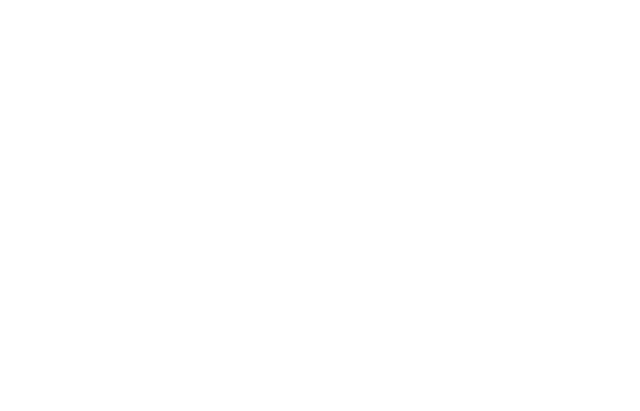
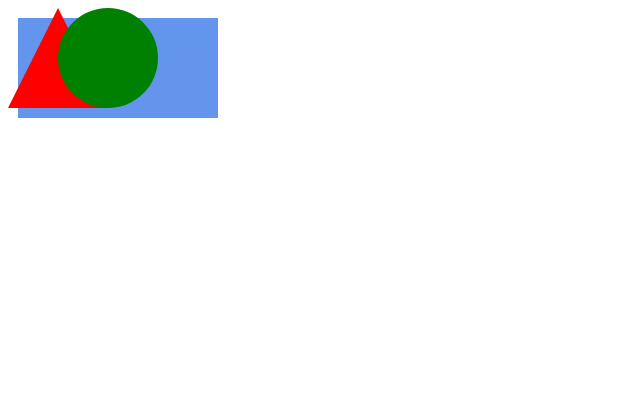
Before and after one commit to caperaven/crs-graphics-old, a website with bundled scripts: page index.html in a window 1280 px wide. Shown: the whole page, without its empty margins (0-640 px from the left). Built offline with nearby package versions, Linux system fonts and the light colour scheme.

Commit message:
graphics basics

```diff
--- a/index.html
+++ b/index.html
@@ -7,7 +7,32 @@
     <meta http-equiv="X-UA-Compatible" content="ie=edge">
     <title>Document</title>
 </head>
+<style>
+    crs-graphics {
+        display: block;
+        width: 600px;
+        height:  400px;
+    }
+
+    crs-graphics canvas {
+        width: 100%;
+        height: 100%;
+    }
+</style>
 <body>
+    <crs-graphics></crs-graphics>
 
+    <script type="module" src="src/index.js"></script>
+
+    <script type="module">
+        const graph = document.querySelector("crs-graphics");
+
+        graph.addEventListener("ready", () => {
+            graph.add(new crs.gfx.Rectangle(10, 10, 200, 100, "cornflowerblue"));
+            graph.add(new crs.gfx.Triangle(0, 0, 100, 100, "red"));
+            graph.add(new crs.gfx.Circle(100, 50, 50, "green"));
+            graph.draw();
+        })
+    </script>
 </body>
 </html>
--- /dev/null
+++ b/src/crs-graphics.js
@@ -0,0 +1,39 @@
+import {SceneGraph} from "./scenegraph.js"
+
+class Graphics extends HTMLElement {
+    connectedCallback() {
+        this.scene = new SceneGraph();
+        this._initCanvas();
+    }
+
+    disconnectedCallback() {
+        this._ctx = null;
+    }
+
+    _initCanvas() {
+        const canvas = document.createElement("canvas");
+        this.appendChild(canvas);
+
+        requestAnimationFrame(() => {
+            const dpr = window.devicePixelRatio || 1;
+            const rect = canvas.getBoundingClientRect();
+            canvas.width = rect.width * dpr;
+            canvas.height = rect.height * dpr;
+
+            this._ctx = canvas.getContext("2d");
+            this._ctx.scale(dpr, dpr);
+
+            this.dispatchEvent(new CustomEvent("ready"))
+        });
+    }
+
+    add(graphic) {
+        this.scene.add(graphic);
+    }
+
+    draw() {
+        this.scene.draw(this._ctx);
+    }
+}
+
+customElements.define("crs-graphics", Graphics);
--- /dev/null
+++ b/src/graphics/circle.js
@@ -0,0 +1,18 @@
+import {Graphic} from "./entity.js";
+
+export class Circle extends Graphic {
+    constructor(x, y, r, fill, stroke) {
+        super(x, y, r*2, r*2);
+
+        if (fill) this.fill = fill;
+        if (stroke) this.stroke = stroke;
+
+        this.path.arc(x, y, r, 0, 2 * Math.PI);
+    }
+
+    draw(ctx) {
+        ctx.fillStyle = this.fill;
+        ctx.strokeStyle = this.stroke;
+        ctx.fill(this.path);
+    }
+}
--- /dev/null
+++ b/src/graphics/entity.js
@@ -0,0 +1,20 @@
+export class Entity {
+    constructor(x, y, width, height) {
+        this.x = x;
+        this.y = y;
+        this.width = width;
+        this.height = height;
+    }
+}
+
+export class Graphic extends Entity {
+    constructor(x, y, width, height, fill, stroke, data) {
+        super(x, y, width, height);
+
+        this.fill = fill || "#ffbb00";
+        this.stroke = stroke || "transparent";
+        this.path = new Path2D(data);
+
+        console.log(data);
+    }
+}
--- /dev/null
+++ b/src/graphics/rectangle.js
@@ -0,0 +1,17 @@
+import {Graphic} from "./entity.js";
+
+export class Rectangle extends Graphic {
+    constructor(x, y, width, height, fill, stroke) {
+        super(x, y, width, height);
+
+        if (fill) this.fill = fill;
+        if (stroke) this.stroke = stroke;
+        this.path.rect(this.x, this.y, this.width, this.height);
+    }
+
+    draw(ctx) {
+        ctx.fillStyle = this.fill;
+        ctx.strokeStyle = this.stroke;
+        ctx.fill(this.path);
+    }
+}
--- /dev/null
+++ b/src/graphics/triangle.js
@@ -0,0 +1,13 @@
+import {Graphic} from "./entity.js";
+
+export class Triangle extends Graphic {
+    constructor(x, y, width, height, fill, stroke) {
+        super(x, y, width, height, fill, stroke, `M ${x + (width / 2)} ${y} L ${x + width} ${y + height} L ${x} ${y + height} Z`);
+    }
+
+    draw(ctx) {
+        ctx.fillStyle = this.fill;
+        ctx.strokeStyle = this.stroke;
+        ctx.fill(this.path);
+    }
+}
--- a/src/index.js
+++ b/src/index.js
@@ -1,6 +1,11 @@
-// import files you want part of your library here.
-import {MyClass} from "./my-class.js"
+import "./crs-graphics.js";
+import {Rectangle} from "./graphics/rectangle.js";
+import {Triangle} from "./graphics/triangle.js";
+import {Circle} from "./graphics/circle.js";
 
-
-// export your api here.
-export {MyClass}
+globalThis.crs = globalThis.crs || {};
+globalThis.crs.gfx = {
+    Rectangle: Rectangle,
+    Triangle: Triangle,
+    Circle: Circle
+};
--- a/src/my-class.js
+++ /dev/null
@@ -1,8 +0,0 @@
-export class MyClass {
-    constructor() {
-        console.log("created");
-    }
-
-    dispose() {
-    }
-}
--- /dev/null
+++ b/src/scenegraph.js
@@ -0,0 +1,19 @@
+export class SceneGraph {
+    constructor() {
+        this._items = [];
+    }
+
+    dispose() {
+        this._items = null;
+    }
+
+    add(graphic) {
+        this._items.push(graphic);
+    }
+
+    draw(ctx) {
+        for (let item of this._items) {
+            item.draw(ctx);
+        }
+    }
+}
```
Also changed, not shown: documents/design.md (added, +8 -0 lines), documents/links.md (added, +6 -0 lines), documents/points.md (added, +2 -0 lines).
